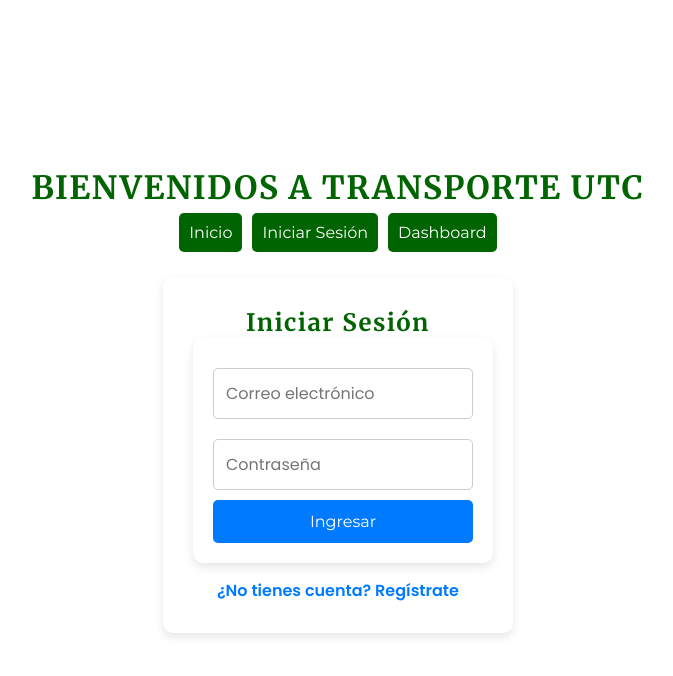
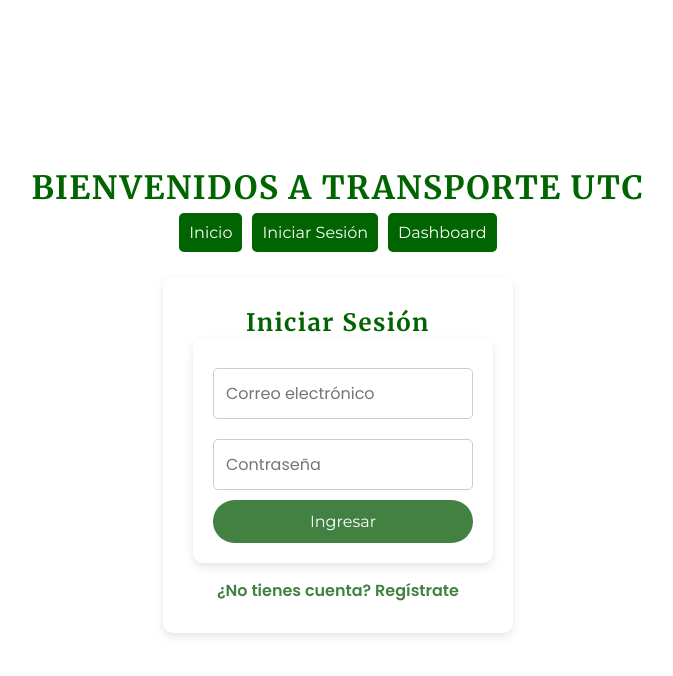
Before and after one commit to Fervieraa110403/Mi_pwa-Transporte-Hacon, an Angular app: page / in a window 1280 px wide. Both pictures are taken after a click on the button "Iniciar Sesión". Shown: the top 676 px of the page, without its empty margins (302-975 px from the left). Built offline with nearby package versions, Linux system fonts and the light colour scheme; no server answers.

Commit message:
Update auth.component.css
Se modificaron los colores y el diseño de los botones.

```diff
--- a/src/app/components/auth/auth.component.css
+++ b/src/app/components/auth/auth.component.css
@@ -21,18 +21,22 @@ input {
 /* 🌟 Botón */
 button {
   width: 100%;
-  background-color: #007bff;
+  background-color: #428142;
   color: white;
   border: none;
   padding: 12px;
-  border-radius: 5px;
+  border-radius: 25px;
   font-size: 16px;
   cursor: pointer;
   transition: all 0.3s ease;
+  -webkit-border-radius: 25px;
+  -moz-border-radius: 25px;
+  -ms-border-radius: 25px;
+  -o-border-radius: 25px;
 }
 
 button:hover {
-  background-color: #0056b3;
+  background-color: #428142;
 }
 
 /* 🌟 Mensajes de Error */
@@ -48,7 +52,7 @@ button:hover {
 }
 
 .toggle-text a {
-  color: #007bff;
+  color: #428142;
   text-decoration: none;
   font-weight: bold;
 }
```
